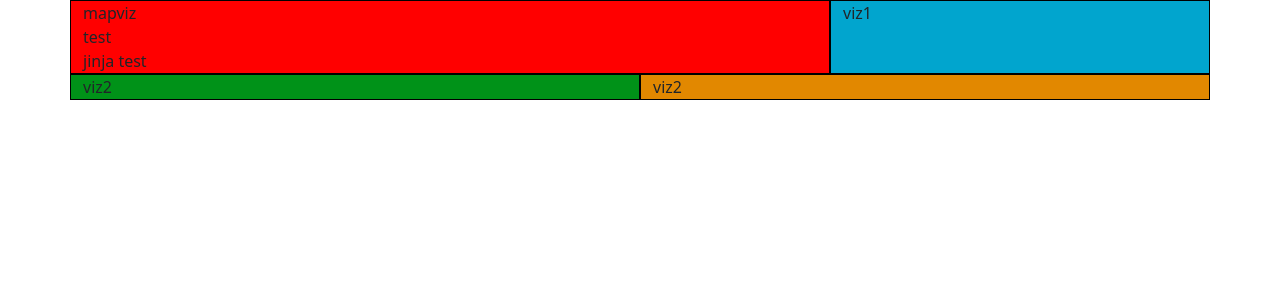
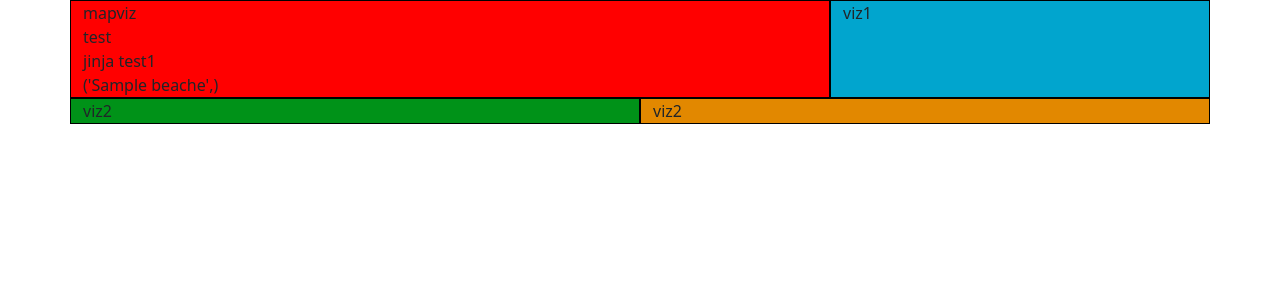
Before and after one commit to SanabuW/team_B-CA_beaches, a Flask app: page / in a window 1280 px wide. Shown: the top 300 px of the page. Run offline with Flask 2, Linux system fonts and the light colour scheme; tables that the repository leaves empty hold one stand-in row (values such as "Sample post"); some libraries are stand-ins or nearby versions.

Commit message:
heroku db connection test 2

```diff
--- a/app.py
+++ b/app.py
@@ -28,7 +28,8 @@ Beach = create_classes(db)
 @app.route("/")
 def home():
     results = db.session.query(Beach.beach_name).first()
-    return render_template("index.html", text = "jinja test")
+    print(results)
+    return render_template("index.html", text1 = "jinja test1", text2 = results)
 
 
 
--- a/templates/index.html
+++ b/templates/index.html
@@ -20,7 +20,9 @@
     <div class="row">
         <div id="mapviz" class="col-md-8">mapviz
             <div id="info_pull_test">test</div>
-            <div id="jinja_test">{{text}}</div>
+            <div id="jinja_test">{{text1}}</div>
+            <div id="jinja_test">{{text2}}</div>
+
         </div>
 
         <div id="viz1" class="col-md-4">viz1</div>
```
